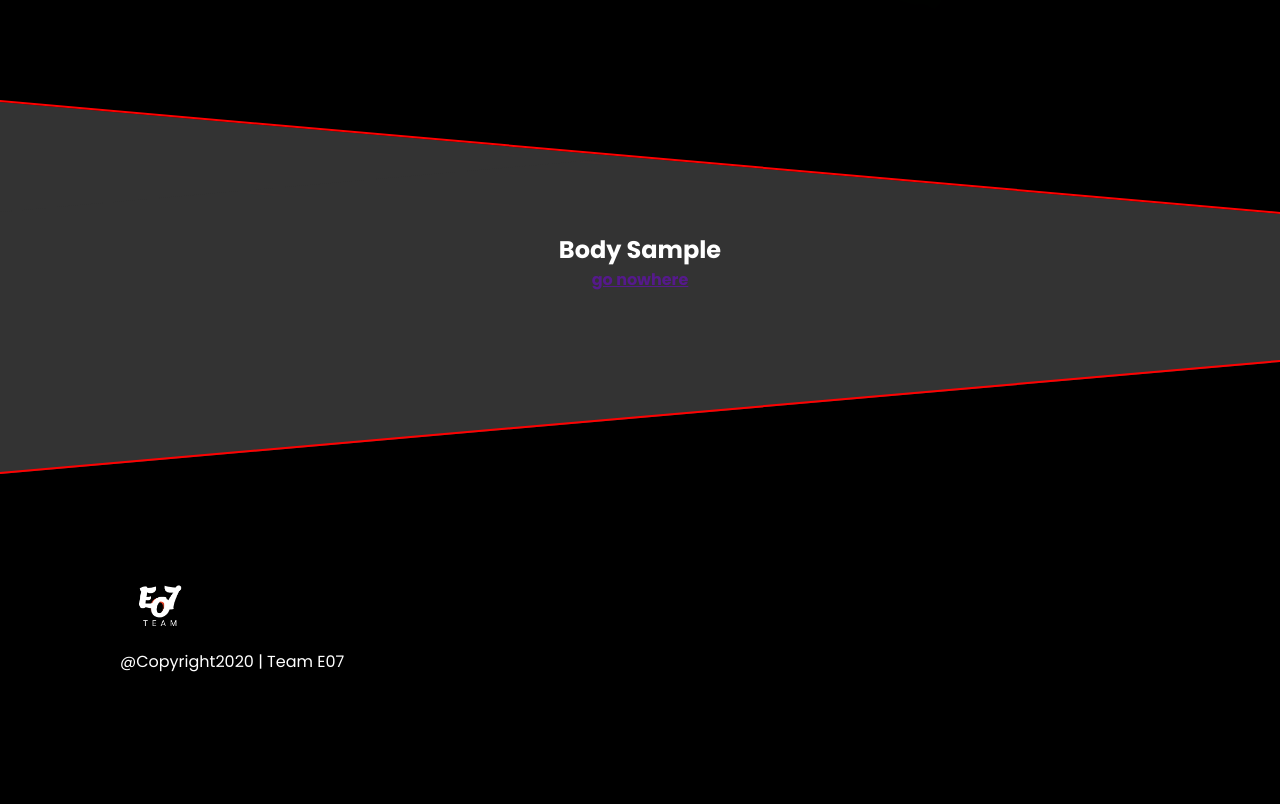
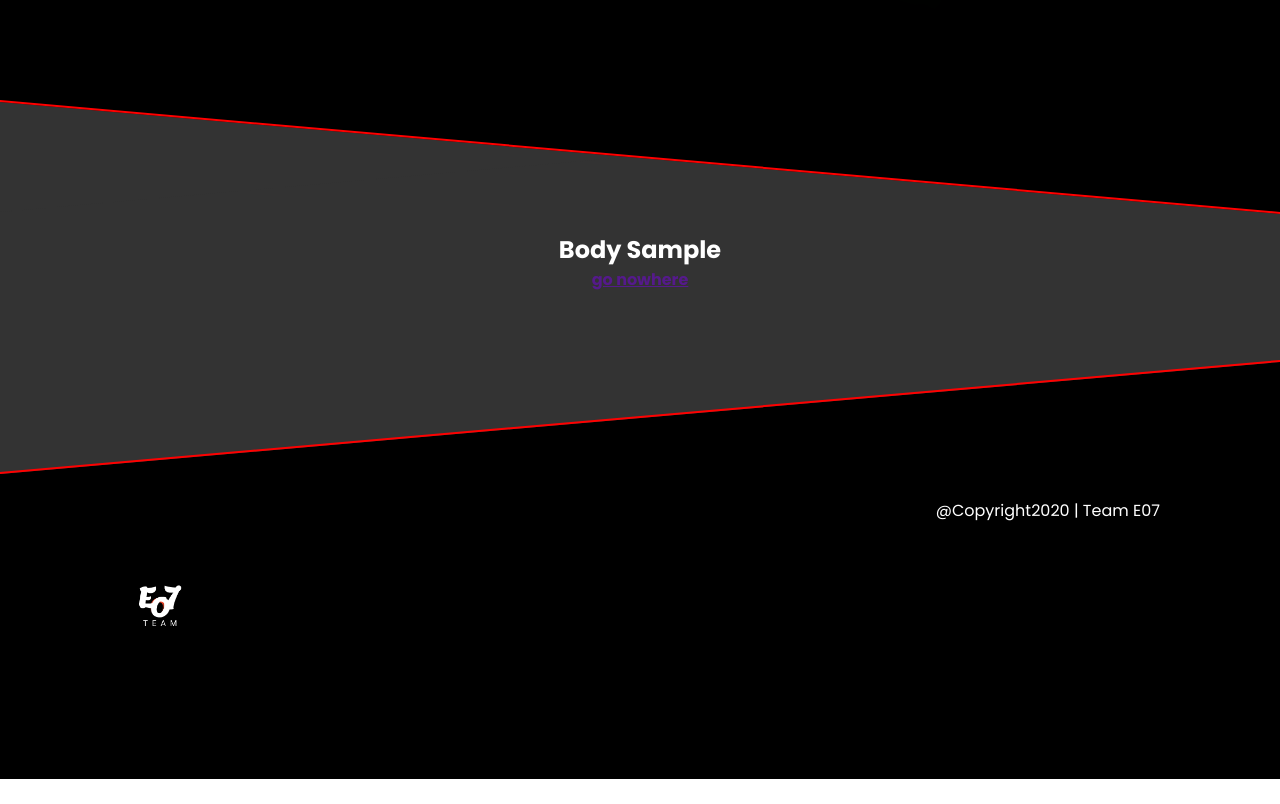
Before and after one commit to fadilah4/ProjectE07, a plain HTML site: page index.html in a window 1280 px wide. Shown: the part 1301-2105 px from the top of the page. After the commit the page ends 2080 px from the top, so only its background shows below. Drawn offline with Linux system fonts and the light colour scheme.

Commit message:
Update s-styler.css

```diff
--- a/css/s-styler.css
+++ b/css/s-styler.css
@@ -250,7 +250,7 @@ body{
 	padding: 200px 120px 130px;
 	height: auto;
 }
-.pyrrhic ul {
+.pyrrhic p {
 	list-style: none;
 	float: right;
 	position: relative;
```
